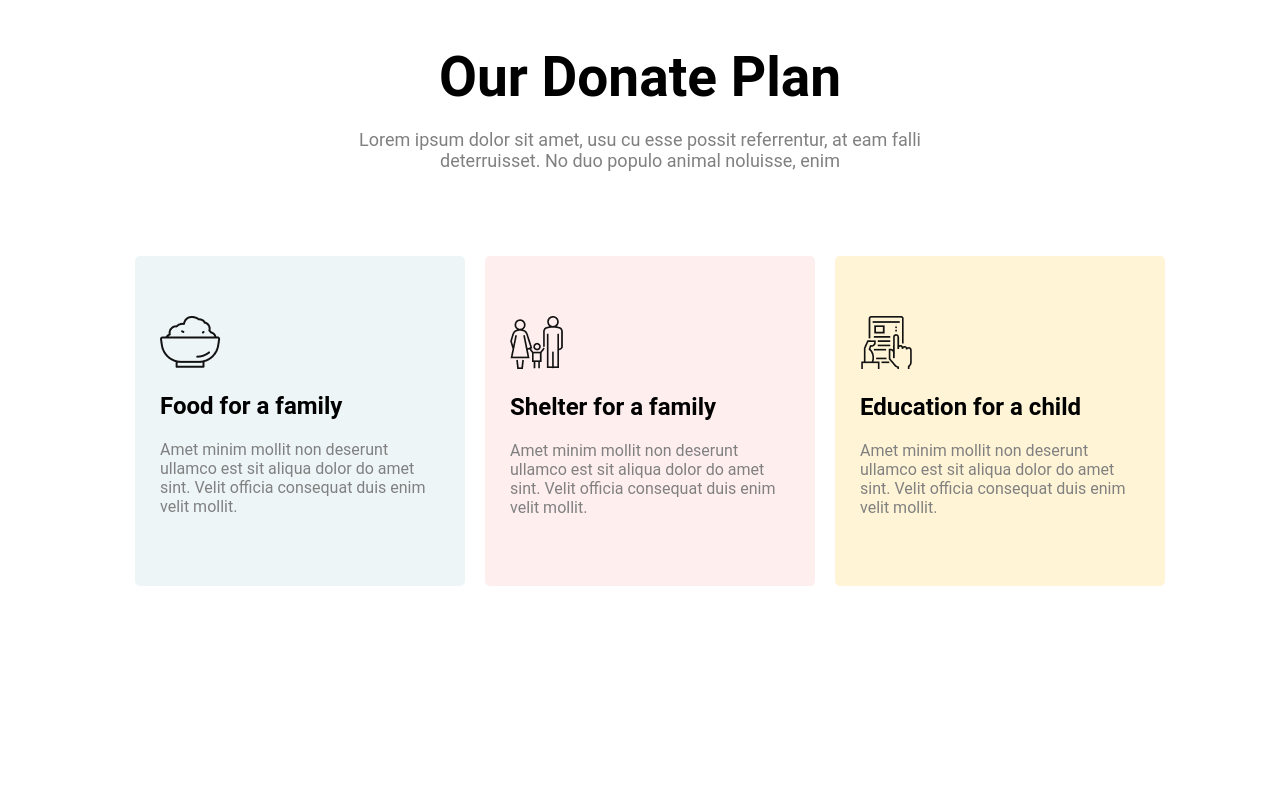
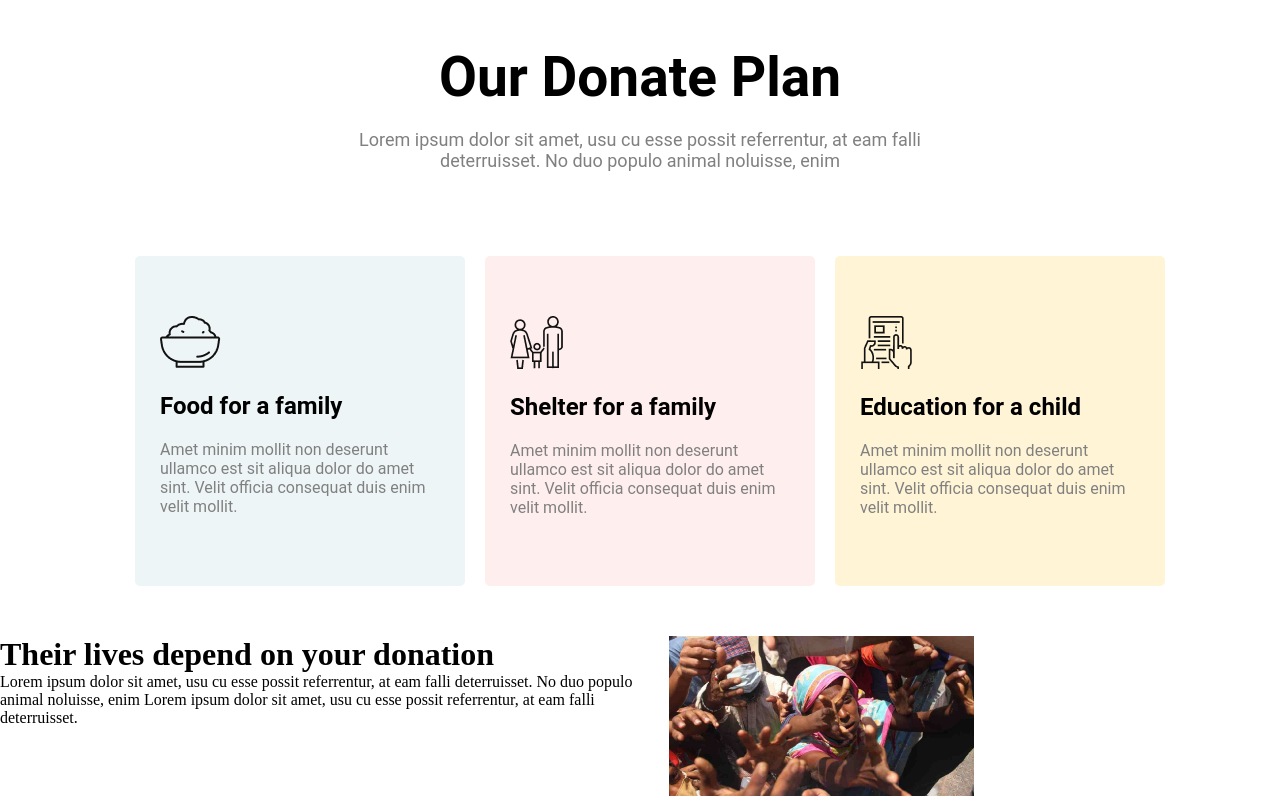
Before and after one commit to shakilkhan2/html-css-zxp, a plain HTML site: page donate.html in a window 1280 px wide. Shown: the part 1444-2244 px from the top of the page. Before the commit the page ends 2080 px from the top, so only its background shows below. Drawn offline with Linux system fonts and the light colour scheme.

Commit message:
donation

```diff
--- a/donate.css
+++ b/donate.css
@@ -114,3 +114,9 @@ border-radius: 5px;
   display: flex;
 justify-content: center;
 }
+.donation{
+  display: flex;
+}
+.donation img{
+  width: 50%;
+}
--- a/donate.html
+++ b/donate.html
@@ -78,6 +78,23 @@
         </div>
     </div>
 </div>
+
+<div class="donation">
+    <div>
+        <h1>Their lives depend on
+            your donation</h1>
+            <p>
+                Lorem ipsum dolor sit amet, usu cu esse possit
+referrentur, at eam falli deterruisset. No duo populo
+animal noluisse, enim
+Lorem ipsum dolor sit amet, usu cu esse possit
+referrentur, at eam falli deterruisset.
+            </p>
+    </div>
+<div>
+    <img src="./donate_assets/images/donation8.jpg" alt="">
+</div>
+</div>
     </main>
 
     <!-- Footer -->
```
